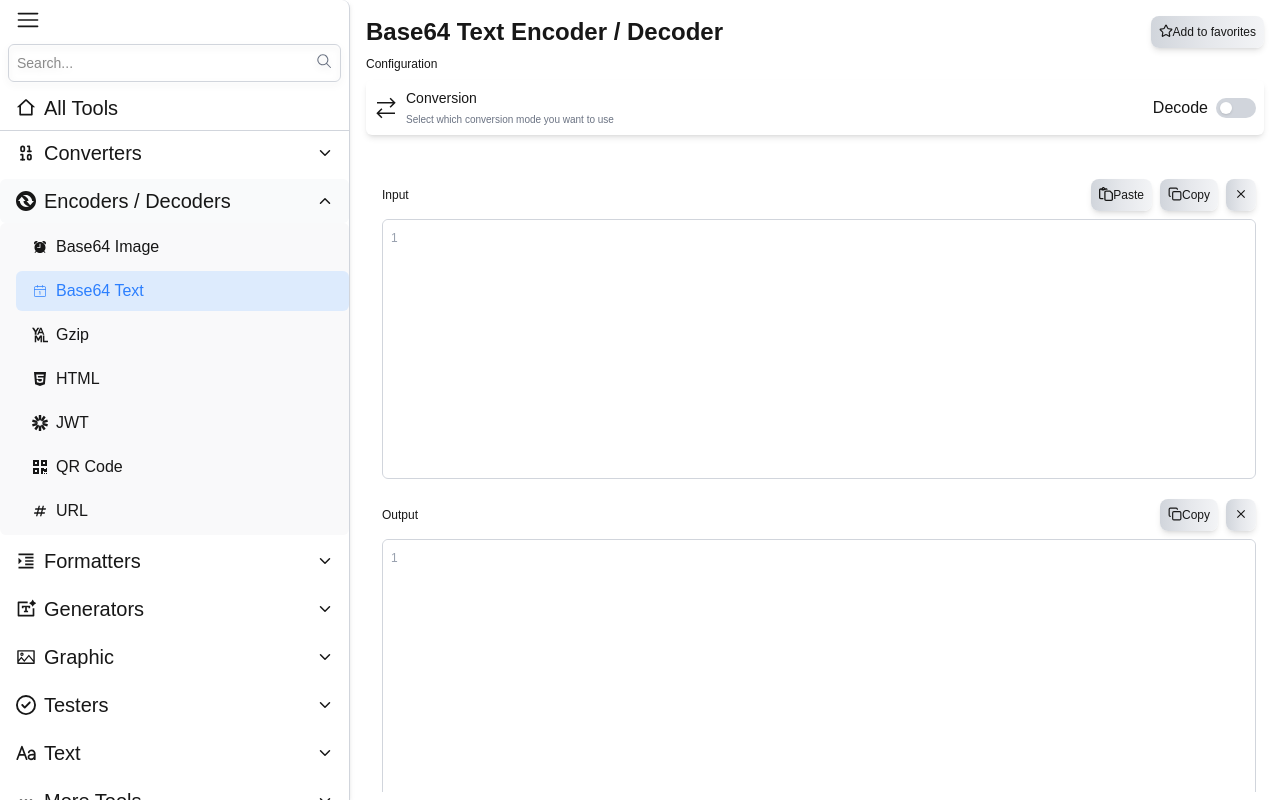
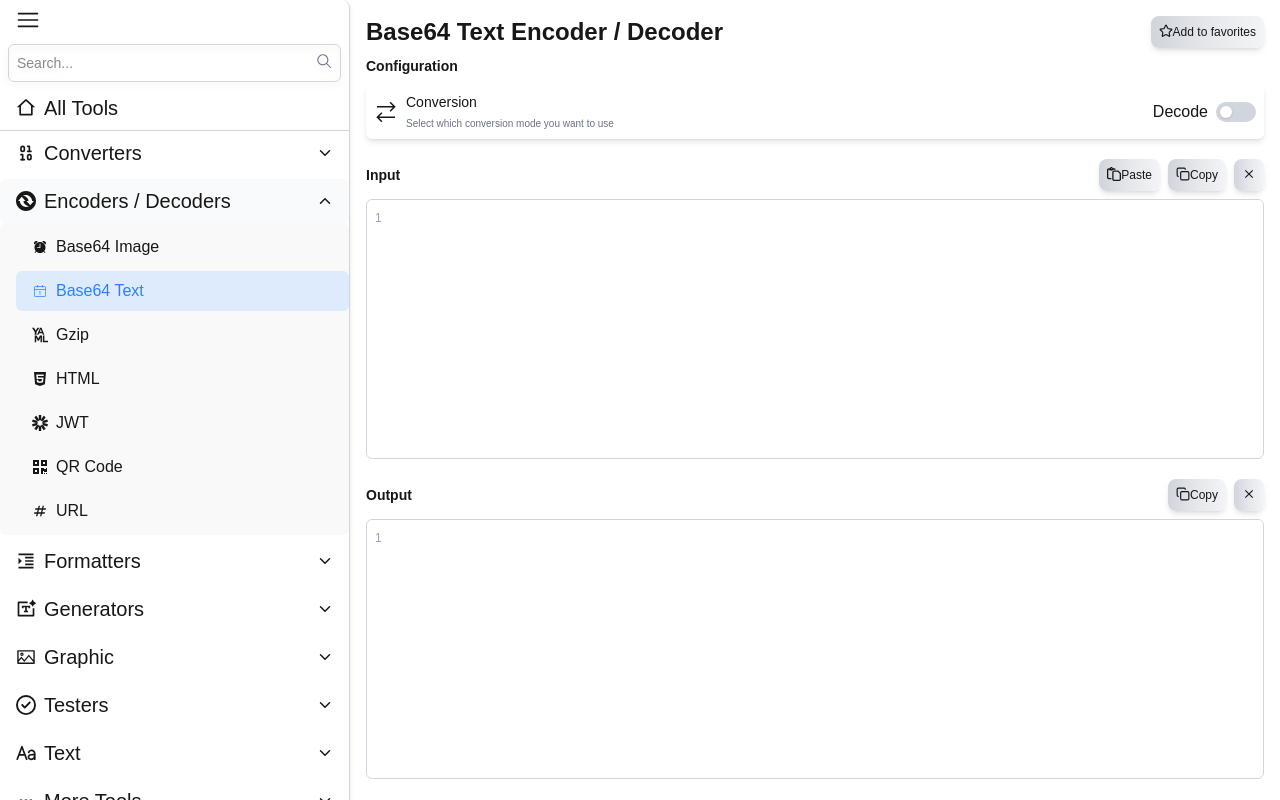
Before and after one commit to Kanghocit/Devtoys, a Next.js app: page /base64-text in a window 1280 px wide. Built offline with nearby package versions, Linux system fonts and the light colour scheme.

Commit message:
fix(ui): base64-text

```diff
--- a/src/app/(codec)/base64-text/page.tsx
+++ b/src/app/(codec)/base64-text/page.tsx
@@ -38,7 +38,7 @@ const Base64Text = () => {
       {/* Header  */}
       <Header title="Base64 Text Encoder / Decoder" />
 
-      <p className="text-xs ms-2">Configuration</p>
+      <p className="text-sm font-semibold ms-2">Configuration</p>
 
       <ConfigCard
         title="Conversion"
@@ -50,12 +50,12 @@ const Base64Text = () => {
         onToggleChange={() => setIsEncode(!isEncode)}
       />
 
-      <div className="flex flex-col mt-4 overflow-hidden">
-        <div className="flex flex-col rounded-lg p-4 ">
+      <div className="flex flex-col mt-2 overflow-hidden">
+        <div className="flex flex-col rounded-lg pe-2 ">
           {/* Input */}
           <div className="flex flex-col">
             <div className="flex justify-between items-center">
-              <p className="text-xs ms-2">Input</p>
+              <p className="text-sm font-semibold ms-2">Input</p>
               <div className="flex gap-2 my-1">
                 <ButtonPaste setInputText={setInputText} />
 
@@ -78,7 +78,7 @@ const Base64Text = () => {
           {/* Output */}
           <div className="flex flex-col mt-4">
             <div className="flex justify-between items-center">
-              <p className="text-xs ms-2">Output</p>
+              <p className="text-sm font-semibold ms-2">Output</p>
               <div className="flex gap-2 my-1">
                 <ButtonCopy input={outputText} />
 
```
